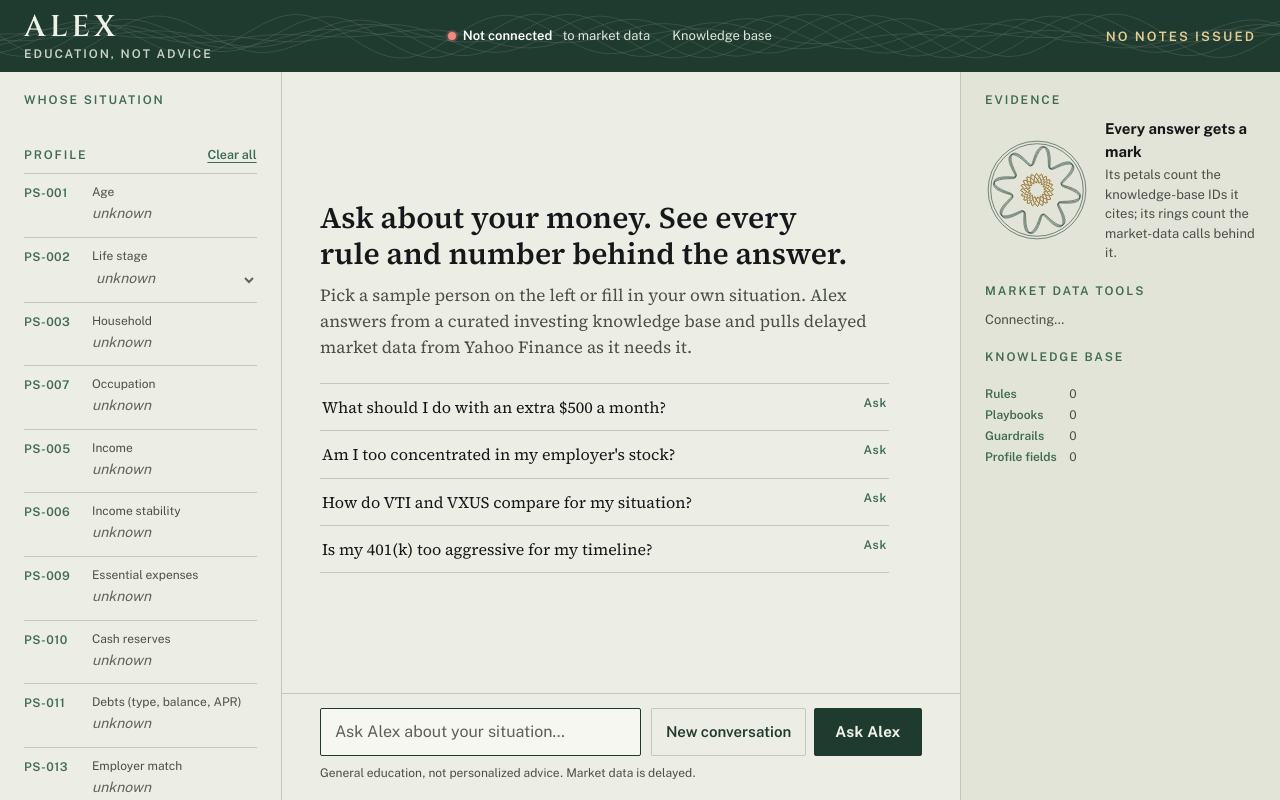
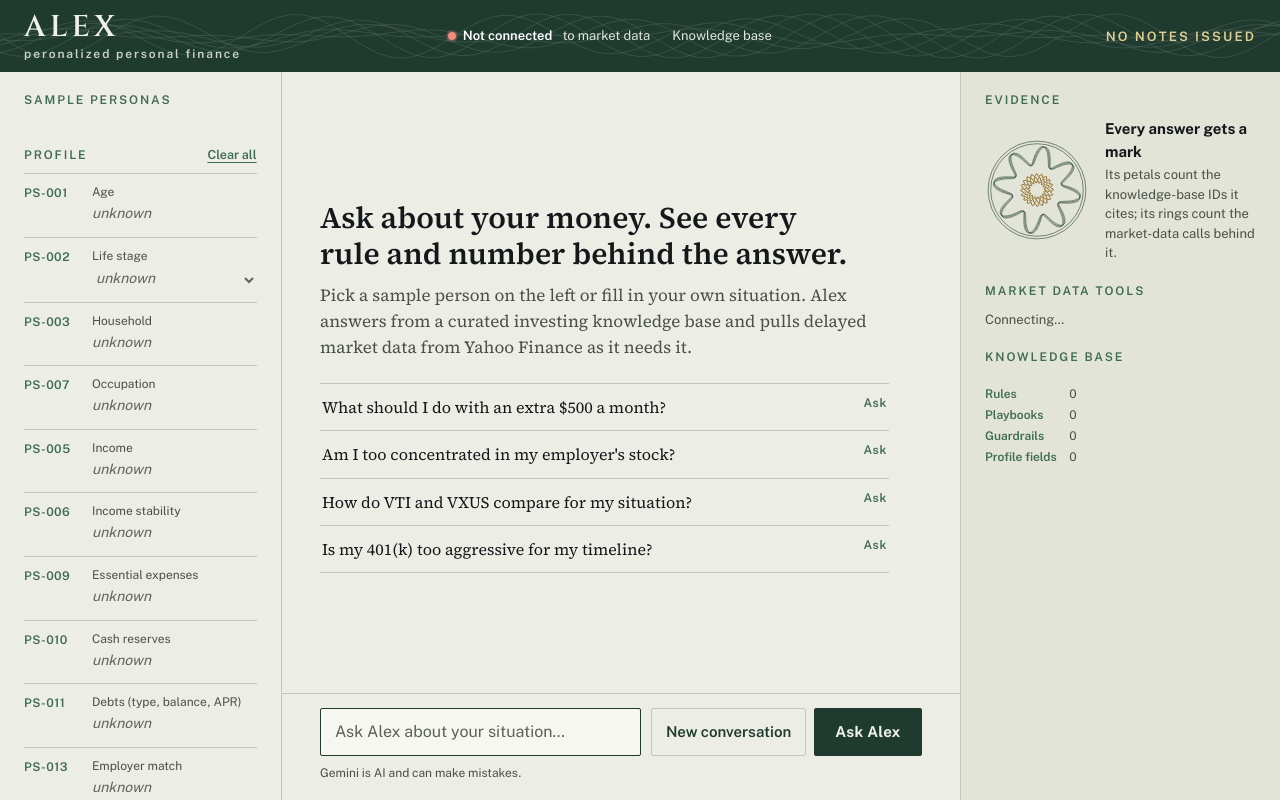
Before and after one commit to jasonlau05/inclaudewetrust, a plain HTML site: page app/static/index.html in a window 1280 px wide. Drawn offline with nearby package versions, Linux system fonts and the light colour scheme; no server answers.

Commit message:
stable v1

```diff
--- a/app/static/index.html
+++ b/app/static/index.html
@@ -14,7 +14,7 @@
 <body>
 <header class="band">
   <svg class="guilloche" id="band-guilloche" aria-hidden="true" preserveAspectRatio="none"></svg>
-  <h1 class="wordmark">ALEX<small>EDUCATION, NOT ADVICE</small></h1>
+  <h1 class="wordmark">ALEX<small>peronalized personal finance</small></h1>
   <div class="sources" id="sources" aria-live="polite">
     <span><i class="pip" id="pip"></i><b id="tool-count">Connecting</b>&nbsp;to market data</span>
     <span id="kb-stat">Knowledge base</span>
@@ -25,7 +25,7 @@
 
 <div class="work">
   <aside class="profile" id="profile-pane" aria-labelledby="profile-title">
-    <h2 class="pane-title">Whose situation</h2>
+    <h2 class="pane-title">sample personas</h2>
     <div class="personas" id="personas" role="group" aria-label="Sample personas"></div>
     <div class="profile-head">
       <h2 class="pane-title" id="profile-title">Profile</h2>
@@ -54,7 +54,7 @@
           <button class="primary" type="submit" id="send">Ask Alex</button>
         </div>
       </form>
-      <p class="fine">General education, not personalized advice. Market data is delayed.</p>
+      <p class="fine">Gemini is AI and can make mistakes.</p>
     </div>
   </main>
 
```
Also changed, not shown: 1 other file.
